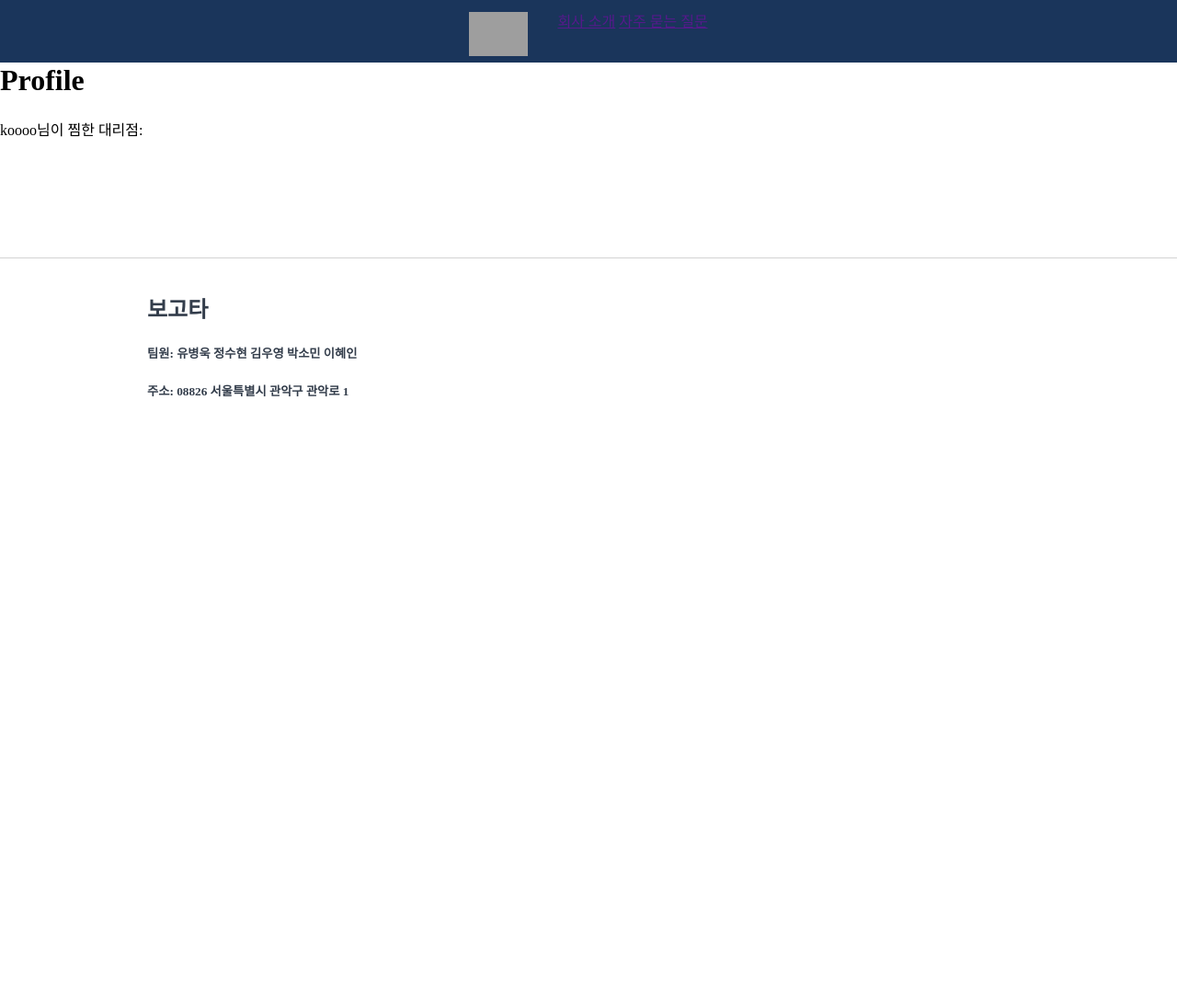
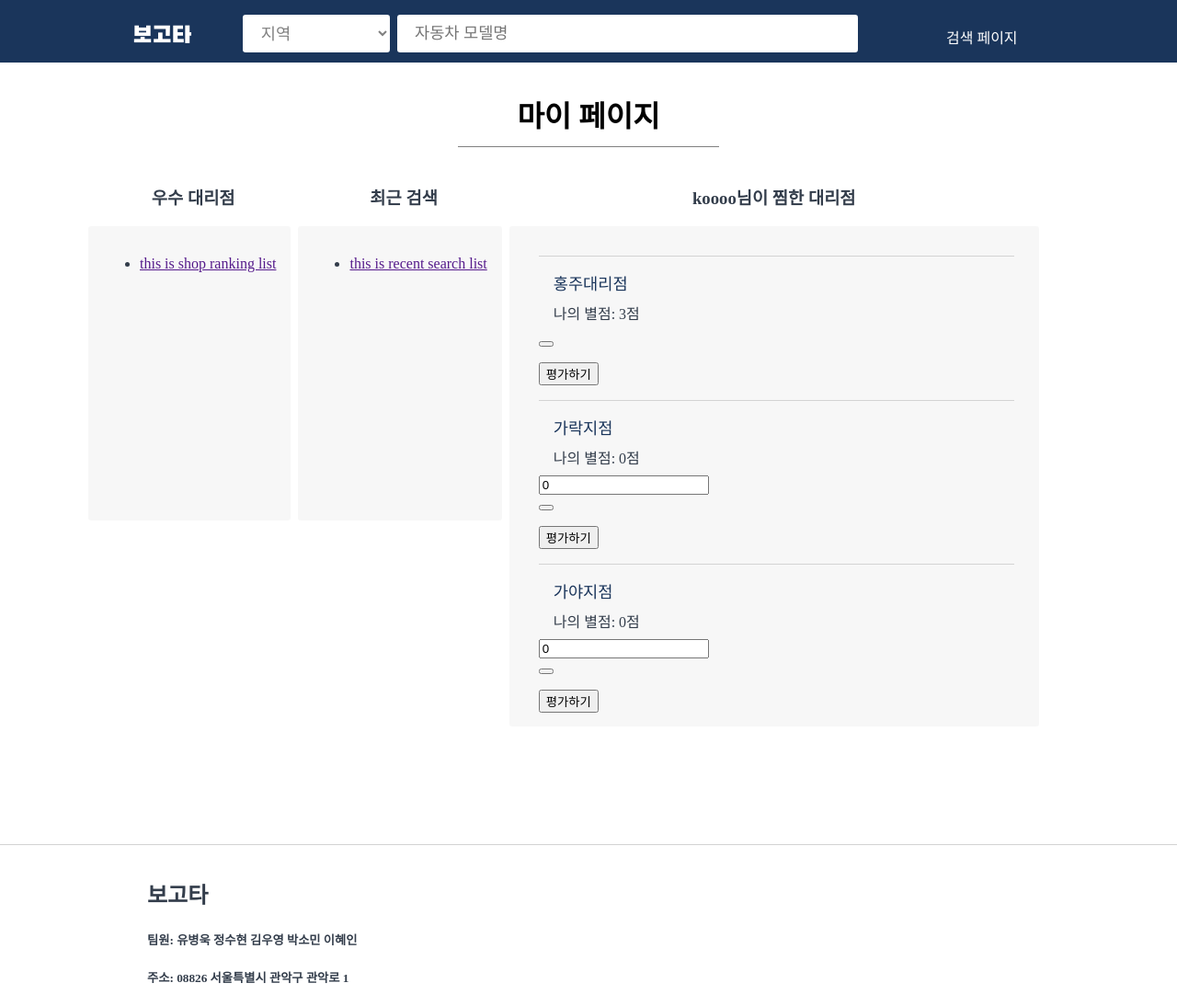
Before and after one commit to pirogramming/Show_me_the_CAR, a Django app: page /users/mypage/ in a window 1280 px wide; the page is wider, and only the part inside the window is pictured. Shown: that part at 92% size. Before the commit the page ends 431 px from the top of that part, so only its background shows below. Run offline with Django 3.2, Linux system fonts and the light colour scheme; a user stored in the database is signed in; data comes from the database, SQL or seed files in the repository; parts of the project's set-up code (start-up, migrations or seed data) failed here and were passed over; some libraries are stand-ins or nearby versions; grey boxes are pictures that could not be loaded.

Commit message:
mid demo style done

```diff
--- a/shops/forms.py
+++ b/shops/forms.py
@@ -8,7 +8,7 @@ class SearchForm(forms.Form):
 
     # city = forms.CharField(initial="Anywhere", required=False, label="도시")
     car_model = forms.CharField(label="",
-                                widget=forms.TextInput(attrs={'placeholder': '모델 검색'}))
+                                widget=forms.TextInput(attrs={'placeholder': '자동차 모델명'}))
 
 
 # class RatingForm(forms.Form):
--- a/shops/views.py
+++ b/shops/views.py
@@ -41,7 +41,7 @@ class ShopSearchView(View):
                     "-created"
                 )
 
-                paginator = Paginator(qs, 10, orphans=5)
+                paginator = Paginator(qs, 30, orphans=5)
 
                 page = request.GET.get("/?page", 1)
 
@@ -92,7 +92,7 @@ class ShopListView(ListView):
     """ ShopListView definition """
 
     model = shops_models.Shop
-    paginate_by = 10
+    paginate_by = 30
     paginate_orphans = 5
     ordering = "created"
     context_object_name = "shops"
--- a/static/styles/login.css
+++ b/static/styles/login.css
@@ -7,7 +7,6 @@ body {
 
 a {
     text-decoration: none;
-    color: white;
 }
 
 nav {
@@ -64,6 +63,10 @@ nav {
     margin-top: 1rem;
 }
 
+.login__container h4 {
+    color: black;
+}
+
 .login__btn__container {
     display: flex;
     flex-direction: column;
--- a/static/styles/main.css
+++ b/static/styles/main.css
@@ -1,7 +1,7 @@
 body {
     background-size:cover;
     background-repeat: no-repeat;
-    background-image: url(palisade_ad.jpeg);
+    /* background-image: url('/static/images/palisade_ad.jpeg'); */
     font-family: "Apple SD Gothic Neo";
     color: black;
     margin: 0;
--- a/static/styles/mypage.css
+++ b/static/styles/mypage.css
@@ -62,6 +62,10 @@ nav {
     border: none;
 }
 
+.search__car p {
+  margin: 0;
+}
+
 .mypage {
     margin-top: 1.15rem;
     margin-left: 6rem;
@@ -81,6 +85,12 @@ nav {
     justify-content: center;
     font-family: "Apple SD Gothic Neo";
     margin-top: 2rem;
+}
+
+.mypage__title h1 {
+    color: black;
+    padding: 0 4rem 0.7rem 4rem;
+    border-bottom: 1px solid gray;
 }
 
 .main__container {
@@ -126,7 +136,42 @@ nav {
     background-color: rgba(229, 229, 229, 0.3);
     overflow: scroll;
     overflow-x: hidden;
-    padding: 1rem;
+    padding: 2rem 0 2rem 2rem;
+}
+
+.right__container > div:nth-child(1) {
+    border-top: 1px solid lightgray;
+    margin-bottom: 1rem;
+    padding-bottom: 1rem;
+    padding-top: 1rem;
+}
+
+.right__container > div {
+    border-bottom: 1px solid lightgray;
+    margin-bottom: 1rem;
+    padding-bottom: 1rem;
+    width: 95%;
+}
+
+.my_rating {
+    font-size: 1rem;
+    margin-left: 1rem;
+    margin-bottom: 0.5rem;
+}
+
+.right__container__shop__name {
+    margin-bottom: 0.5rem;
+}
+
+.right__container__shop__name a {
+    color: rgb(26, 53, 91);
+    text-decoration: none;
+    font-size: 1.1rem;
+    margin-left: 1rem;
+}
+
+.right__container fomr {
+    margin-left: 1rem;
 }
 
 .footer_container {
--- a/static/styles/search.css
+++ b/static/styles/search.css
@@ -80,20 +80,26 @@ nav {
   color: white;
 }
 
-.mypage__title {
+.search__title {
   display: flex;
   justify-content: center;
   font-family: "Apple SD Gothic Neo";
   margin-top: 2rem;
 }
 
+.search__title h1 {
+  padding: 0 4rem 0.7rem 4rem;
+  border-bottom: 1px solid gray;
+}
+
 .search__query h3 {
-  margin-left: 8rem;
+  margin-left: 9rem;
 }
 
 .search__query span {
   color: rgb(26, 53, 91);
-  font-size: 1.5rem;
+  font-size: 2.5rem;
+  font-weight: bold;
 }
 
 .mypage {
--- a/templates/users/mypage.html
+++ b/templates/users/mypage.html
@@ -1,28 +1,124 @@
-{% extends 'base.html' %}
+
+{% load static %}
 {% load get_shop_rating %}
-{% block page_name %}
-Mypage
-{% endblock page_name %}
 
-{% block content %}
-    <h1>Profile</h1>
+<!DOCTYPE html>
+<html lang="en">
 
-    <div>{{ user.username }}님이 찜한 대리점:</div>
+<head>
+    <meta charset="UTF-8">
+    <meta name="viewport" content="width=device-width, initial-scale=1.0">
+    <title>Document</title>
+
+   <link rel="stylesheet" href="{% static 'widgets/rateit/scripts/rateit.css' %}">
+
+    <link rel="stylesheet" href="{% static 'styles/mypage.css' %}">
+</head>
+
+<body>
+    <!--nav bar identical to search.html-->
+    <nav>
+        <div class="nav__bar__container">
+            <div class="logo">
+                <a href="{% url 'core:home' %}"><img src="{% static 'images/logo_white.png' %}" alt="logo"></a>
+            </div>
+            <form action="" class="search__container">
+                <div class="search__region">
+                    <select name="" id="">
+                        <optgroup>
+                            <option value="" disabled selected>지역</option>
+                        </optgroup>
+                    </select>
+                </div>
+                <div class="search__car">
+                    <input type="text" placeholder="자동차 모델명" />
+                </div>
+            </form>
+            <div class="mypage">
+                <a href="{% url 'shops:shop_search' %}"><span>검색 페이지</span></a>
+            </div>
+        </div>
+    </nav>
+    <!--my page title-->
+    <div class="mypage__title">
+        <h1>마이 페이지</h1>
+    </div>
+
+    <!--Liked shops list-->
+    <div class="main__container">
+        <div class="left__container">
+            <div class="shops__ranking__wrapper">
+                <h3>우수 대리점</h3>
+                <!--Please insert liked list of shops-->
+                <div class="shops__ranking__container">
                     <ul>
+                        <li><a href="">this is shop ranking list</a></li>
+                    </ul>
+                    <!--Please insert recent search list of shops-->
+                </div>
+            </div>
+            <div class="recent__search__wrapper">
+                <h3>최근 검색</h3>
+                <div class="recent__search__container">
+                    <ul>
+                        <li><a href="">this is recent search list</a></li>
+                    </ul>
+                    <!--Please insert ranking of the shops-->
+                </div>
+            </div>
+        </div>
+        <div class="right__container__wrapper">
+            <h3>{{ user.username }}님이 찜한 대리점</h3>
+            <div class="right__container">
                 {% for like_shop in like_shops %}
-            <li>
+                    <div>
+                        <div class="right__container__shop__name">
                             <a href="{% url 'shops:shop_detail' id=like_shop.id %}">{{ like_shop.name }}</a>
+                        </div>
+                        <div class="my_rating">나의 별점: {{like_shop.ratings.all|get_shop_rating:user}}점</div>
                         <form action="{% url 'users:rate_shop_ajax' %}" method="post">
                             {% csrf_token %}
                             <input type="hidden" name="shop_id" value="{{ like_shop.id }}"/>
                             {{ rating_form.as_table }}
                             <button class="jsRateBtn" type="submit" onClick="clickRate()">평가하기</button>
                         </form>
-                <div>내가 준 별점: {{like_shop.ratings.all|get_shop_rating:user}}</div>
+
                         {% comment %} <button onClick="clickEditRating()" class="jsEditRating">수정하기</button> {% endcomment %}
-            </li>
+                    </div>
                 {% endfor %}
-    </ul>
+            </div>
+        </div>
+    </div>
+    <!--ad banner-->
+    <div class="search__banner">
+    </div>
+    <!--footer-->
+    <footer>
+        <div class="footer_container">
+          <div class="footer_text">
+            <h2>보고타</h2>
+            <h5>
+              팀원: 유병욱 정수현 김우영 박소민 이혜인
+            </h5>
+            <h5>주소: 08826 서울특별시 관악구 관악로 1</h5>
+          </div>
+        </div>
+      </footer>
 
+<script src="https://use.fontawesome.com/releases/v5.2.0/js/all.js"></script>
+   <script src="https://cdnjs.cloudflare.com/ajax/libs/jquery/3.3.1/jquery.min.js"></script>
+   <script src="https://cdnjs.cloudflare.com/ajax/libs/popper.js/1.12.9/umd/popper.min.js"></script>
+   <link rel="stylesheet" href="{% static 'widgets/rateit/scripts/rateit.css' %}">
+   <script
+   src="https://code.jquery.com/jquery-3.4.1.min.js"
+   integrity="sha256-CSXorXvZcTkaix6Yvo6HppcZGetbYMGWSFlBw8HfCJo="
+   crossorigin="anonymous"></script>
+   <script src="{% static 'widgets/rateit/scripts/jquery.rateit.min.js' %}" ></script>
 
-{% endblock %}
+{# Load javascript #}
+
+   <script src="{% static 'js/main.js' %}"></script>
+   {% comment %} <script src="{% static 'widgets' %}"></script> {% endcomment %}
+</body>
+
+</html>
```
Also changed, not shown: other parts of static/styles/search.css (+38 -12 lines), templates/login/login.html (+11 -6 lines), templates/shops/search.html (+10 -7 lines), db.sqlite3, static/images/logo_white.png (added). Lines whose indentation alone changed are shown as unchanged.
